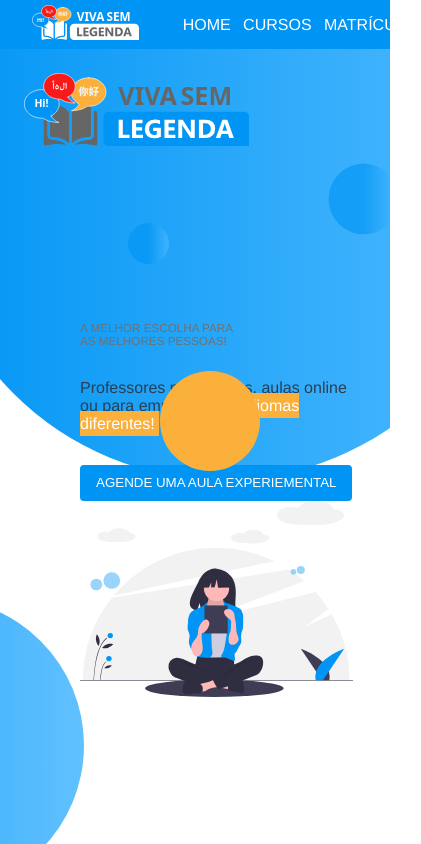
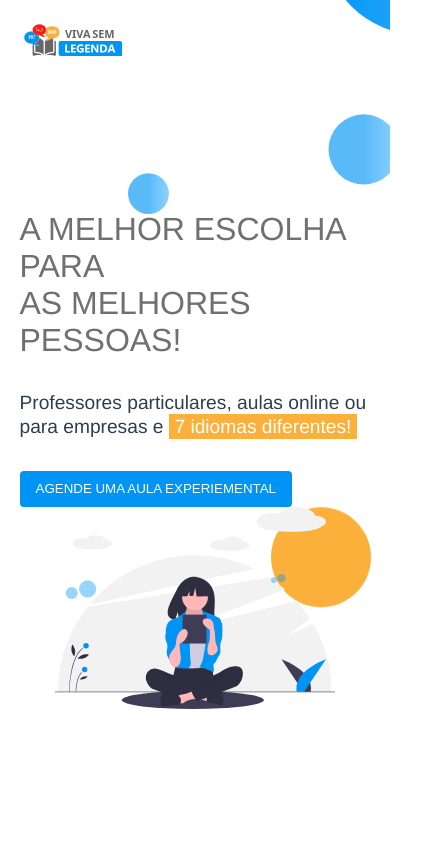
Before and after one commit to victormachadogp/vivasemlegenda-website-v2, a Vue app: page / in a window 390 px wide. Shown: the top 844 px of the page, 421 px wide, since content can reach past the window. Built offline with nearby package versions, Linux system fonts and the light colour scheme.

Commit message:
Working on responsive Hero

```diff
--- a/src/components/Hero.vue
+++ b/src/components/Hero.vue
@@ -49,14 +49,14 @@ export default {
   width: 100%;
   display: flex;
   flex-direction: row;
-  flex-wrap: wrap;
+
   align-self: center;
-  padding: 0 5rem;
-  margin-top: 5rem;
+  margin: 5rem 5vw 0 5vw;
 }
 #logo {
   position: absolute;
-  max-width: 225px;
+  width: 25vw;
+  max-width: 220px;
   margin: 1.5rem;
 }
 .logo-container {
@@ -70,17 +70,23 @@ export default {
   animation: slideUp 1s forwards 0s ease;
 }
 .hero-summary {
+  max-width: 31rem;
   margin: 2rem 0;
+  line-height: 1.5rem;
+  font-size: 1.2rem;
 }
 #main-art {
-  width: 70vw;
+  width: 80%;
   max-width: 35rem;
   animation: slideUp 1s forwards 0s ease;
+
 }
 #circle-sky {
   content: "";
-  width: 70vh;
-  height: 70vh;
+  width: 50vw;
+  height: 50vw;
+  max-width: 550px;
+  max-height: 550px;
   background: #0095f5;
   border-radius: 50%;
   background-image: linear-gradient(to right, #0095f5, #50bafe);
@@ -89,13 +95,16 @@ export default {
   right: -8rem;
   top: -10rem;
   z-index: -10;
+  /* animation: infinite-grow 3s infinite 0s ease-in-out; */
 }
 
 #circle-left {
   position: absolute;
   content: "";
-  width: 35vh;
-  height: 35vh;
+  width: 35vw;
+  height: 35vw;
+  max-width: 17rem;
+  max-height: 17rem;
   background-image: linear-gradient(to right, #0095f5, #50bafe);
   border-radius: 50%;
   left: -25vh;
@@ -119,6 +128,8 @@ export default {
   position: absolute;
   top: -130px;
   left: 80px;
+
+  animation: infinite-translate-y 3s infinite 0s ease-in-out;
 }
 
 .grow {
@@ -131,7 +142,7 @@ export default {
 .highlight {
   background-color: #fbb03b;
   color: white;
-  padding: 0.25rem;
+  padding: 2px 0.35rem;
 }
 /* .image-cover {
   width: 100%;
@@ -140,7 +151,6 @@ export default {
 
 h1 {
   color: #707070;
-  font-size: 3vw;
   font-weight: 100;
 }
 
@@ -149,7 +159,47 @@ h1 {
     transform: translateY(300px);
   }
   100% {
-    transform: rotate(xx) translateY(0);
+    transform: translateY(0);
+  }
+}
+
+@keyframes infinite-grow {
+  0% {
+    transform: scale(1);
+  }
+  50% {
+    transform: scale(1.05);
+  }
+  100% {
+    transform: scale(1);
+  }
+}
+
+@keyframes infinite-translate-y {
+  0% {
+    transform: rotate(0);
+  }
+  50% {
+    transform: rotate(0) translateY(06px);
+  }
+  100% {
+    transform: rotate(0);
+  }
+}
+
+@media only screen and (min-width: 768px) {
+  /* tablets and desktop */
+}
+
+@media only screen and (max-width: 767px) {
+  /* phones */
+  .container {
+    flex-wrap: wrap;
+  }
+  #circle-sun {
+    top: 0;
+    right: 0;
+    left: auto;
   }
 }
 </style>
--- a/src/components/NavBar.vue
+++ /dev/null
@@ -1,55 +0,0 @@
-<template>
-    <div>
-        <nav>
-            <div class="box">
-                <img class="nav-logo" src="assets/logo-light.svg">
-            </div>
-            <div class="box-2">
-                <div class="nav-link">
-                    <a>HOME</a>
-                </div>
-                <div class="nav-link">
-                    <a>CURSOS</a>
-                </div>
-                <div class="nav-link">
-                    <a>MATRÍCULA</a>
-                </div>
-            </div>
-        </nav>
-
-    </div>
-</template>
-
-<script>
-    export default {
-
-    }
-</script>
-
-<style scoped>
-nav {
-    background-color: #0095F5;
-    width: 100%;
-    display: flex;
-    justify-content: space-between;
-    align-items: center;
-}
-
-.box-2 {
-    display: flex;
-    color: white;
-    margin: 1.5%;
-
-}
-
-.nav-link {
-    padding: 3%;
-}
-
-.nav-logo {
-    width: 63%;
-    margin: 3%;
-}
-
-
-</style>
--- /dev/null
+++ b/src/components/TheNavBar.vue
@@ -0,0 +1,70 @@
+<template>
+  <div v-show="showNavBar">
+    <nav>
+      <div class="box">
+        <img class="nav-logo" src="assets/logo-light.svg" />
+      </div>
+      <div class="box-2">
+        <div class="nav-link">
+          <a>HOME</a>
+        </div>
+        <div class="nav-link">
+          <a>CURSOS</a>
+        </div>
+        <div class="nav-link">
+          <a>MATRÍCULA</a>
+        </div>
+      </div>
+    </nav>
+  </div>
+</template>
+
+<script>
+export default {
+  data() {
+    return {
+      showNavBar: false
+    };
+  },
+  methods: {
+    handleScroll() {
+      // Any code to be executed when the window is scrolled
+      if (window.scrollY > 350) this.showNavBar = true;
+      else this.showNavBar = false;
+    }
+  },
+  created() {
+    window.addEventListener("scroll", this.handleScroll);
+  },
+  destroyed() {
+    window.removeEventListener("scroll", this.handleScroll);
+  }
+};
+</script>
+
+<style scoped>
+nav {
+  background-color: #0095f5;
+  width: 100%;
+  display: flex;
+  justify-content: space-between;
+  align-items: center;
+  position: fixed;
+  z-index: 10;
+}
+
+.box-2 {
+  display: flex;
+  color: white;
+  margin: 1.5%;
+}
+
+.nav-link {
+  padding: 3%;
+}
+
+.nav-logo {
+  width: 63%;
+  margin: 3%;
+}
+</style>
--- a/src/views/Home.vue
+++ b/src/views/Home.vue
@@ -1,38 +1,39 @@
 <template>
   <div>
-    <NavBar />
+    <TheNavBar />
     <Hero />
     <BannerPrincipal />
     <CursosSection />
     <ActionCall />
     <Contact />
-    <Footer />
+    <TheFooter />
   </div>
 </template>
 
 <script>
-import NavBar from '@/components/NavBar.vue';
+import TheNavBar from "@/components/TheNavBar.vue";
 import Hero from "@/components/Hero.vue";
 import BannerPrincipal from "@/components/BannerPrincipal.vue";
 import CursosSection from "@/components/CursosSection.vue";
-import ActionCall from '@/components/ActionCall.vue';
-import Contact from '@/components/Contact.vue';
-import Footer from "@/components/Footer.vue";
+import ActionCall from "@/components/ActionCall.vue";
+import Contact from "@/components/Contact.vue";
+import TheFooter from "@/components/TheFooter.vue";
 
 export default {
   components: {
-    NavBar,
+    TheNavBar,
     Hero,
     BannerPrincipal,
     CursosSection,
     ActionCall,
     Contact,
-    Footer
+    TheFooter
   }
 };
 </script>
 
-<style> /*Retirei o Scoped para poder aplicar em todos os elementos da pagina*/
+<style>
+/*Retirei o Scoped para poder aplicar em todos os elementos da pagina*/
 
 * {
   margin: 0px;
```
Also changed, not shown: src/components/TheFooter.vue (renamed from src/components/Footer.vue).
